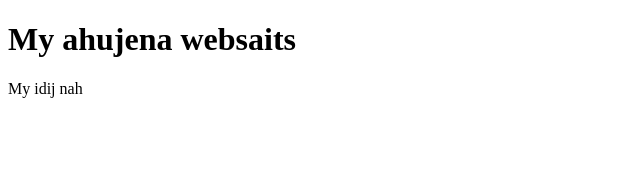
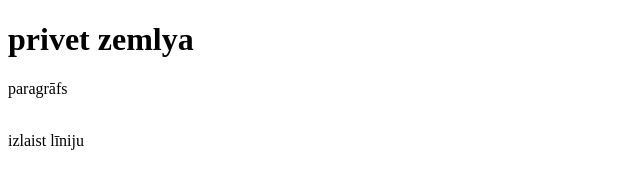
Before and after one commit to bledSHPAAGAAA/webpage3, a plain HTML site: page index.html in a window 1280 px wide. Shown: the whole page, without its empty margins (0-640 px from the left). Drawn offline with Linux system fonts and the light colour scheme.

Commit message:
Update index.html

```diff
--- a/index.html
+++ b/index.html
@@ -1,9 +1,11 @@
 <!DOCTYPE html>
+
 <html>
 <body>
 
-<h1>My ahujena websaits</h1>
-<p>My idij nah</p>
+  <h1>  privet zemlya</h1>
+  <p> paragrāfs</p>
+  <br> izlaist līniju</br>
 
 </body>
 </html>
```
